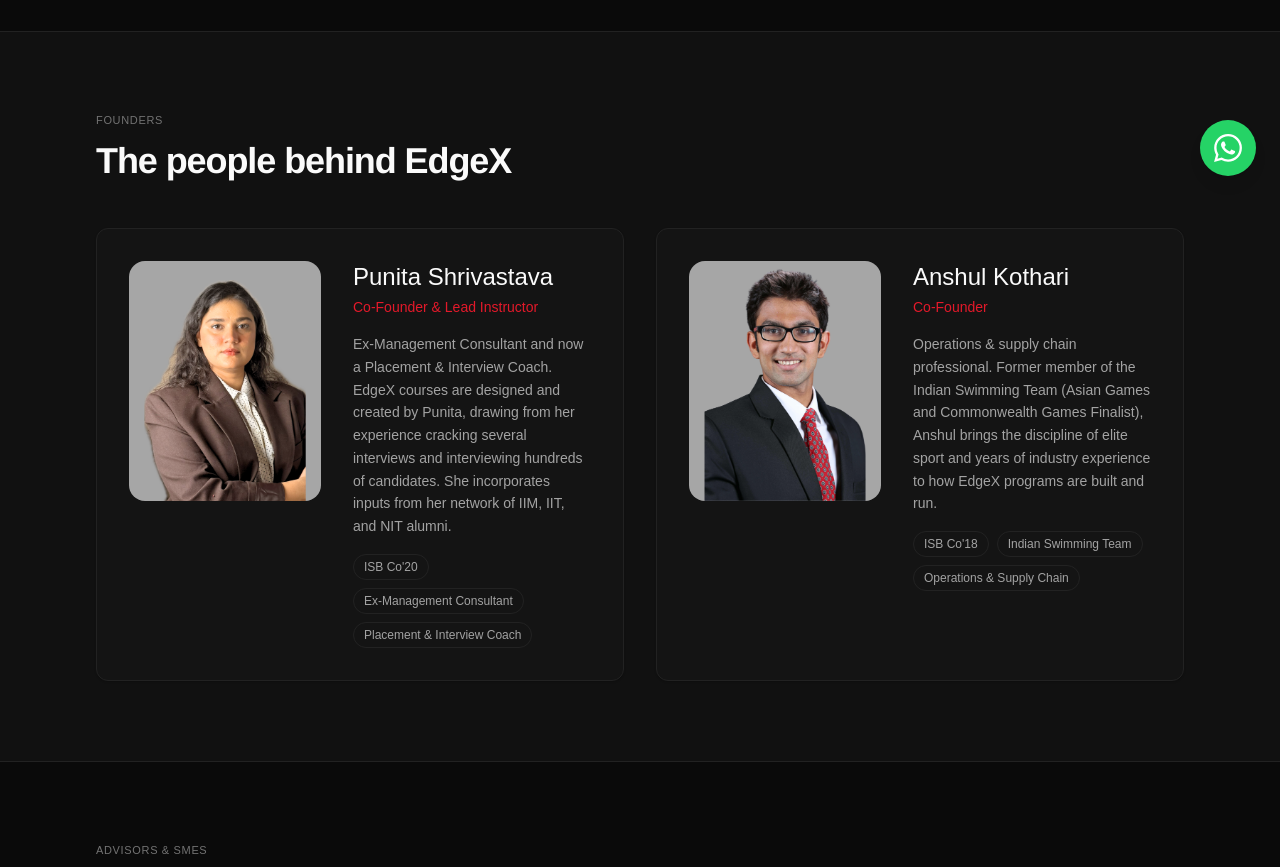
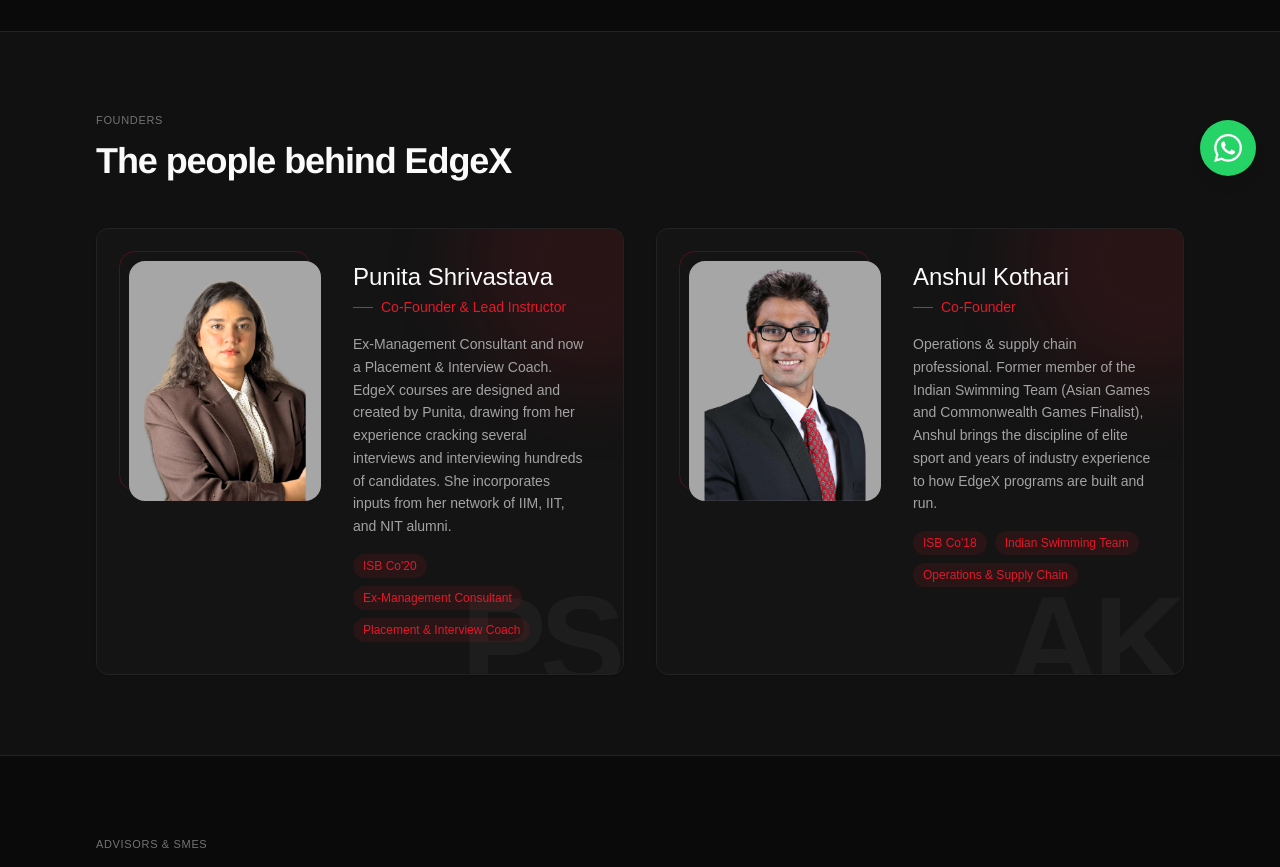
Before and after one commit to nerdshouse/edgex, a Next.js app: page /about in a window 1280 px wide. Shown: the part 600-1467 px from the top of the page. Built offline with nearby package versions, Linux system fonts and the light colour scheme.

Commit message:
Add visual elements to founder card: accent wash, ghost initials, photo frame, filled tags

```diff
--- a/src/components/TeamCard.tsx
+++ b/src/components/TeamCard.tsx
@@ -35,11 +35,30 @@
 
 export function FounderCard({ member }: { member: TeamMember }) {
   return (
-    <div className="card rounded-xl p-8 h-full flex flex-col sm:flex-row gap-8 items-start">
-      <Avatar member={member} size="lg" />
-      <div>
+    <div className="card group relative overflow-hidden rounded-xl p-8 h-full flex flex-col sm:flex-row gap-8 items-start transition-colors duration-300 hover:border-[var(--border-hover)]">
+      <div
+        aria-hidden="true"
+        className="absolute -top-24 -right-24 w-64 h-64 rounded-full bg-[var(--accent-muted)] blur-2xl pointer-events-none"
+      />
+      <span
+        aria-hidden="true"
+        className="absolute -bottom-8 right-1 text-[8rem] leading-none font-semibold tracking-tighter text-[var(--text-primary)] opacity-[0.04] select-none pointer-events-none"
+      >
+        {member.initials}
+      </span>
+      <div className="relative shrink-0">
+        <div
+          aria-hidden="true"
+          className="absolute -top-2.5 -left-2.5 w-full h-full rounded-2xl border border-[var(--accent)] opacity-25 transition-transform duration-300 group-hover:-translate-x-1 group-hover:-translate-y-1"
+        />
+        <Avatar member={member} size="lg" />
+      </div>
+      <div className="relative">
         <h3 className="text-2xl font-medium text-[var(--text-primary)] mb-1">{member.name}</h3>
-        <p className="text-sm text-[var(--accent)] font-medium mb-4">{member.role}</p>
+        <p className="flex items-center gap-2 text-sm text-[var(--accent)] font-medium mb-4">
+          <span aria-hidden="true" className="w-5 h-px bg-[var(--accent)]" />
+          {member.role}
+        </p>
         {member.bio && (
           <p className="text-[var(--text-secondary)] text-sm leading-relaxed mb-4">{member.bio}</p>
         )}
@@ -48,7 +67,7 @@
             {member.tags.map((tag) => (
               <span
                 key={tag}
-                className="text-xs font-medium px-2.5 py-1 rounded-full border border-[var(--border)] text-[var(--text-secondary)]"
+                className="text-xs font-medium px-2.5 py-1 rounded-full bg-[var(--accent-muted)] text-[var(--accent)]"
               >
                 {tag}
               </span>
```
